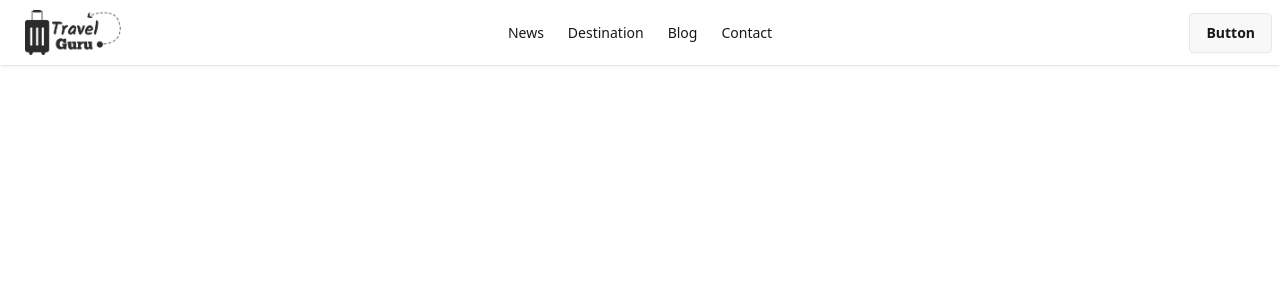
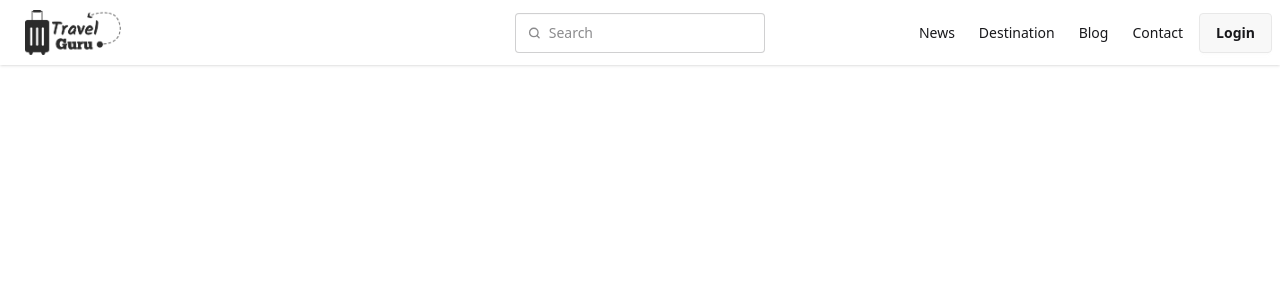
Before and after one commit to Suprio-Das/Travel-Guru-React, a React (Vite) app: page / in a window 1280 px wide. Shown: the top 300 px of the page. Built offline with nearby package versions, Linux system fonts and the light colour scheme.

Commit message:
Navbar designed with with search field

```diff
--- a/src/Components/Navbar/Navbar.jsx
+++ b/src/Components/Navbar/Navbar.jsx
@@ -23,15 +23,19 @@ const Navbar = () => {
                     </Link>
                 </div>
                 <div className="navbar-center hidden lg:flex">
+                    <label className="input">
+                        <svg className="h-[1em] opacity-50" xmlns="http://www.w3.org/2000/svg" viewBox="0 0 24 24"><g strokeLinejoin="round" strokeLinecap="round" strokeWidth="2.5" fill="none" stroke="currentColor"><circle cx="11" cy="11" r="8"></circle><path d="m21 21-4.3-4.3"></path></g></svg>
+                        <input type="search" className="grow" placeholder="Search" />
+                    </label>
+                </div>
+                <div className="navbar-end">
                     <ul className="menu menu-horizontal px-1">
                         <li><Link>News</Link></li>
                         <li><Link>Destination</Link></li>
                         <li><Link>Blog</Link></li>
                         <li><Link>Contact</Link></li>
                     </ul>
-                </div>
-                <div className="navbar-end">
-                    <a className="btn">Button</a>
+                    <a className="btn">Login</a>
                 </div>
             </div>
         </div>
```
